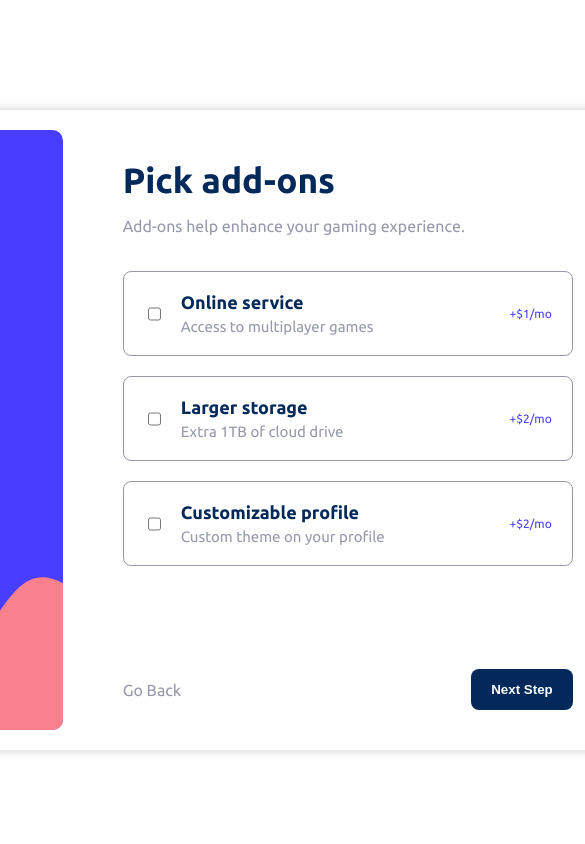
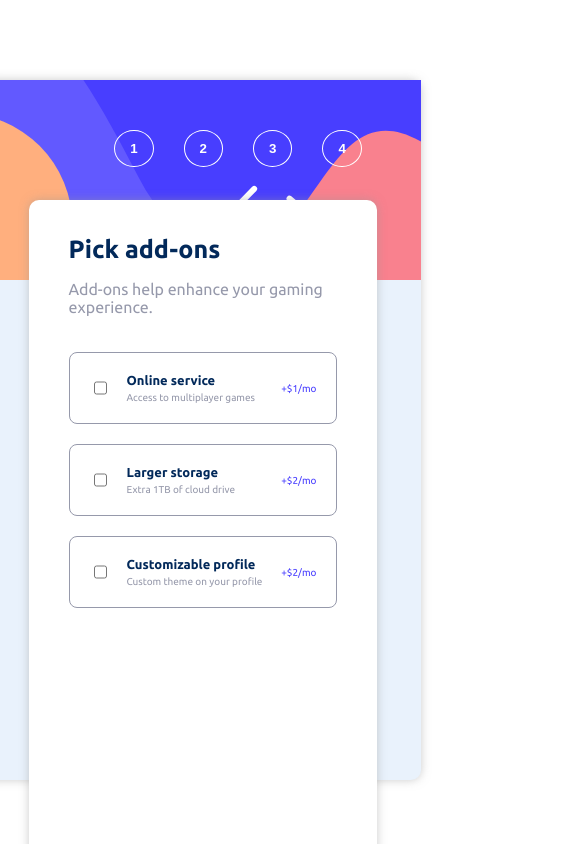
Before and after one commit to AshongAbdallah06/multi-step-form, a React (Create React App) app: page /add-ons in a window 390 px wide. Shown: the top 844 px of the page, 585 px wide, since content can reach past the window. Built offline with nearby package versions, Linux system fonts and the light colour scheme.

Commit message:
Create mobile design

```diff
--- a/src/App.css
+++ b/src/App.css
@@ -362,3 +362,149 @@ input::placeholder {
     font-size: 20px;
     color: hsl(243, 100%, 62%);
 }
+
+
+
+@media (max-width: 930px) {
+    .App {
+        flex-direction: column;
+        width: 100%;
+        height: 700px;
+        align-items: center;
+        background-color: hsl(210, 75%, 95%);
+        position: relative;
+        padding: 0;
+    }
+
+    .header-img {
+        height: 200px;
+    }
+
+    .steps {
+        display: flex;
+        justify-content: center;
+        align-items: center;
+        text-align: center;
+        width: 100%;
+    }
+
+    .inline-block {
+        display: none;
+    }
+
+    /* STEP 1 */
+    .right-section {
+        background-color: white;
+        padding: 55px 40px;
+        padding-bottom: 20px;
+        border-radius: 10px;
+        position: absolute;
+        width: 80%;
+        height: 90vh;
+        margin: 0;
+        top: 120px;
+        box-shadow: 0 0 10px rgba(151, 151, 151, 0.5);
+    }
+
+    h1 {
+        font-size: 25px;
+    }
+
+    .bottom {
+        bottom: -100px;
+        position: absolute;
+        left: -50px;
+        background-color: white;
+        z-index: 99;
+        width: 450px;
+        padding: 20px 0;
+        padding-right: 60px;
+        padding-left: 50px;
+        margin: 0;
+    }
+
+    .bottom.one {
+        bottom: -100px;
+        position: absolute;
+        left: -50px;
+        background-color: white;
+        z-index: 99;
+        width: 450px;
+        padding: 20px 0;
+        padding-right: 60px;
+        margin: 0;
+    }
+
+    .error {
+        position: absolute;
+        top: 10px;
+        margin: 0;
+        font-size: 8px;
+    }
+
+
+    /* STEP 2 */
+    .plans {
+        grid-template-columns: 1fr;
+        row-gap: 20px;
+    }
+
+    .plans div {
+        display: flex;
+        align-items: center;
+        height: 70px;
+    }
+
+    .mobile {
+        display: flex;
+        flex-direction: column;
+        justify-content: center;
+        margin: 0;
+        height: 50px;
+        margin-left: 20px;
+        width: 100px;
+    }
+
+    .plans div .name {
+        margin: 0;
+        font-size: 15px;
+    }
+
+    .plans div .price {
+        margin: 0;
+        font-size: 10px;
+    }
+
+    .free-months {
+        font-size: 12px;
+    }
+
+
+    /* STEP 3 */
+    .add-ons .label {
+        font-size: 13px;
+    }
+
+    .add-ons .info {
+        font-size: 10px;
+    }
+
+    .add-ons .cont span {
+        font-size: 10px;
+    }
+
+
+    /* STEP 4 */
+    .summary {
+        padding: 0;
+        margin-top: 20px;
+    }
+
+}
+
+
+@media (max-width: 321px) {
+    .right-section {
+        margin-left: 60px;
+    }
+}
--- a/src/App.js
+++ b/src/App.js
@@ -1,6 +1,7 @@
 import './App.css';
-import { BrowserRouter as Router, Routes, Route, Link } from 'react-router-dom';
+import { BrowserRouter as Router, Routes, Route } from 'react-router-dom';
 import desktopSidebar from './images/bg-sidebar-desktop.svg';
+import mobileSidebar from './images/bg-sidebar-mobile.svg';
 import Step1 from './Step1';
 import Step2 from './Step2';
 import Step3 from './Step3';
@@ -37,6 +38,7 @@ function App() {
         phoneNumber: null
     });
 
+
     return (
         <main className="App">
             <AppContext.Provider
@@ -48,15 +50,17 @@ function App() {
                         setUserDetails,
                         chosenPlan,
                         setChosenPlan,
-                        // chosenPlanPrice,
-                        // setChosenPlanPrice,
                         addClass,
                         addOns,
                         handleToggle
                     }
                 }>
                 <Router>
-                    <img src={desktopSidebar} alt="" className='sidebar-img' />
+                <picture>
+                    <source srcset={desktopSidebar} media="(min-width: 930px)" />
+                    <img className='header-img' src={mobileSidebar} />
+                </picture>
+                {/* <img src={} alt="" className='sidebar-img' /> */}
 
                     <div className='steps'>
                         <div to='/' className='step'>
--- a/src/Step1.js
+++ b/src/Step1.js
@@ -17,7 +17,7 @@ function Step1() {
         email: yup.string().email("Please enter a valid email").required("Please enter a valid email"),
 
         phoneNumber: yup.string()
-            .matches(/^\d{10}$/, "Phone number must be exactly 10 digits")
+            .matches(/^\d{10}$/, "Please enter a valid phone number")
             .required("Please enter a valid phone number")
     });
 
--- a/src/Step2.js
+++ b/src/Step2.js
@@ -40,9 +40,11 @@ const Step2 = () => {
                     }}
                 >
                     <img src={arcadeIcon} alt="" />
+                    <p className='mobile'>
                         <p className="name">Arcade</p>
                         <p className="price">
                             {monthly ? "$9" : "$90"}/{monthly ? "mo" : "yr"}
+                        </p>
                     </p>
                     <p className="free-months">
                             {!monthly ? "2 months free" : ""}
@@ -56,9 +58,11 @@ const Step2 = () => {
                     }}
                 >
                     <img src={advancedIcon} alt="" />
+                    <p className='mobile'>
                         <p className="name">Advanced</p>
                         <p className="price">
                             {monthly ? "$12" : "$120"}/{monthly ? "mo" : "yr"}
+                        </p>
                     </p>
                     <p className="free-months">
                             {!monthly ? "2 months free" : ""}
@@ -69,9 +73,11 @@ const Step2 = () => {
                     className={`pro ${chosenPlan === 'Pro' ? 'chosen' : ''}`} onClick={() => addClass('Pro')}>
 
                     <img src={proIcon} alt="" />
+                    <p className='mobile'>
                         <p className="name">Pro</p>
                         <p className="price">
                             {monthly ? "$15" : "$150"}/{monthly ? "mo" : "yr"}
+                        </p>
                     </p>
                     <p className="free-months">
                             {!monthly ? "2 months free" : ""}
```
Lines whose indentation alone changed are shown as unchanged.
